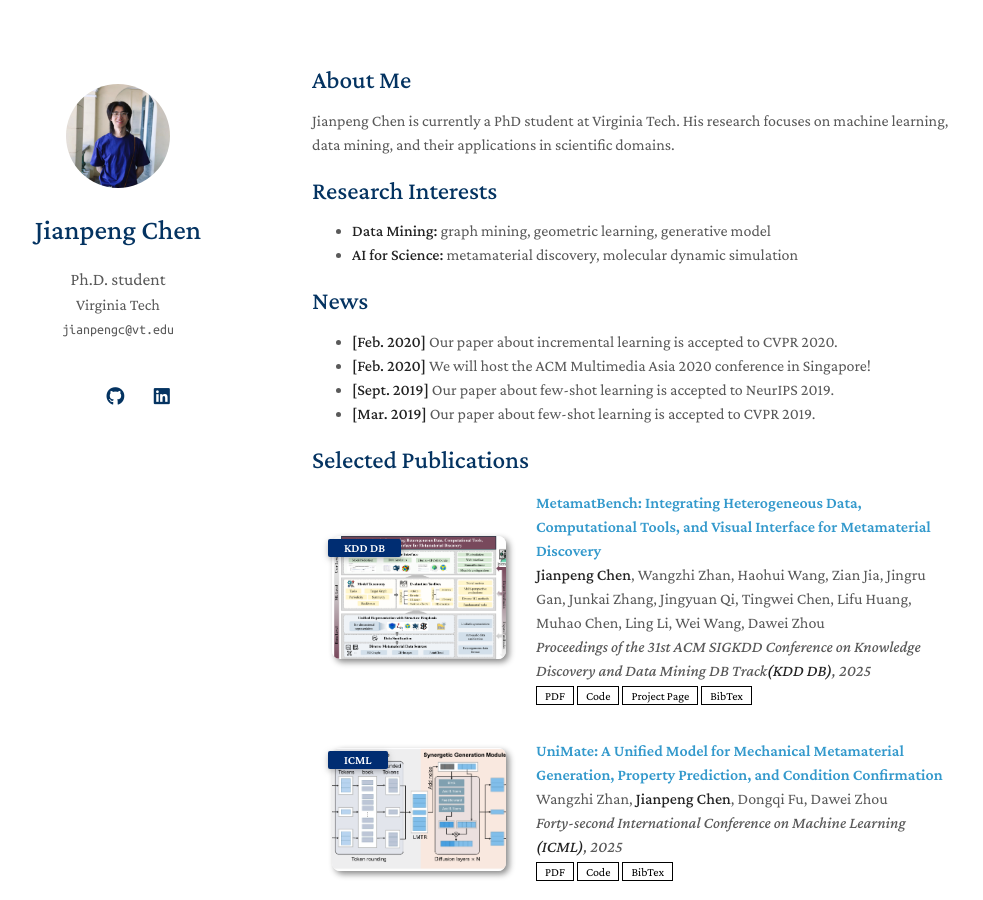
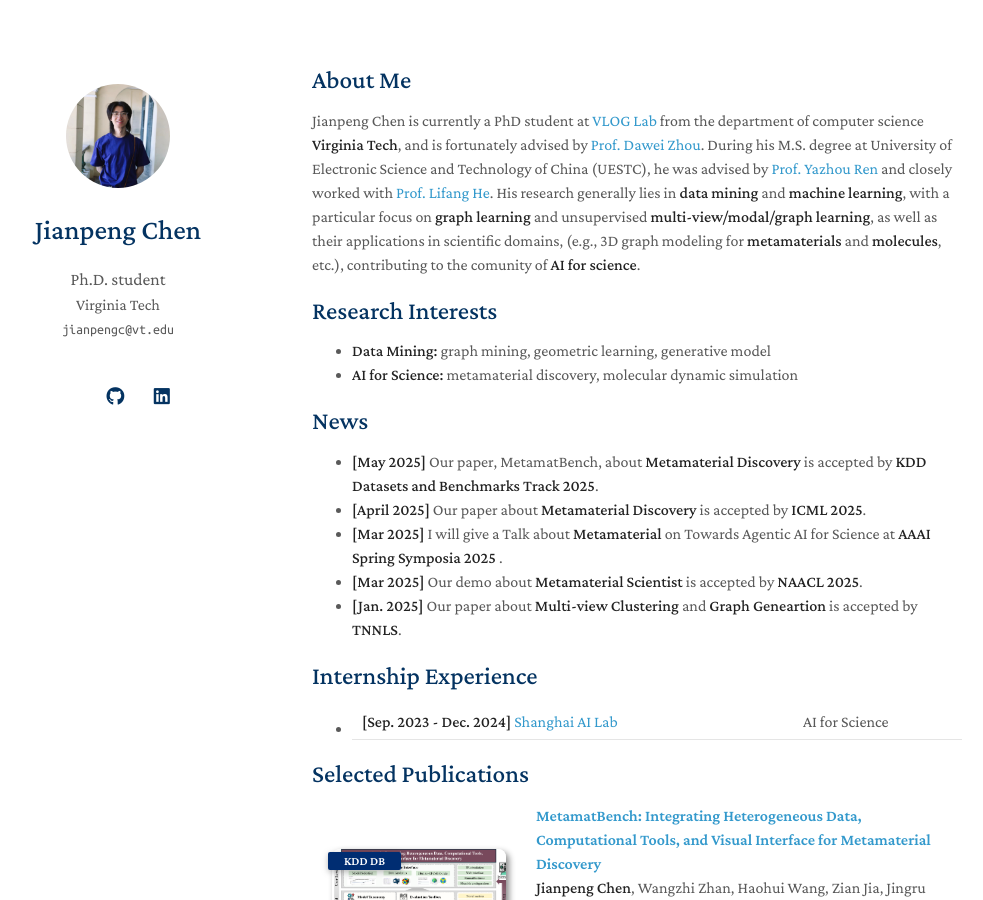
Before and after one commit to cjpcool/cjpcool.github.io, a Jekyll site: the page built from index.md, in a window 1280 px wide and 900 px high. Shown: the whole window, without its empty margins (158-1141 px from the left). Built offline with Jekyll 4.4.1, drawn with Linux system fonts in a browser that asks for light colours; a style sheet for code colours, icons or effects is not loaded; our own code applies the rules of GitHub Pages for plain Markdown files.

Commit message:
Update index.md

```diff
--- a/index.md
+++ b/index.md
@@ -4,7 +4,7 @@ layout: homepage
 
 ## About Me
 
-Jianpeng Chen is currently a PhD student at Virginia Tech. His research focuses on machine learning, data mining, and their applications in scientific domains.
+Jianpeng Chen is currently a PhD student at [VLOG Lab](https://sites.google.com/view/dawei-zhou/vlog-lab) from the department of computer science **Virginia Tech**, and is fortunately advised by [Prof. Dawei Zhou](https://sites.google.com/view/dawei-zhou/home?authuser=0). During his M.S. degree at University of Electronic Science and Technology of China (UESTC), he was advised by [Prof. Yazhou Ren](https://yazhou-ren.github.io/) and closely worked with [Prof. Lifang He](https://engineering.lehigh.edu/faculty/lifang-he). His research generally lies in **data mining** and **machine learning**, with a particular focus on **graph learning** and unsupervised **multi-view/modal/graph learning**, as well as their applications in scientific domains, (e.g., 3D graph modeling for **metamaterials** and **molecules**, etc.), contributing to the comunity of **AI for science**.
 
 
 ## Research Interests
@@ -14,10 +14,15 @@ Jianpeng Chen is currently a PhD student at Virginia Tech. His research focuses
 
 ## News
 
-- **[Feb. 2020]** Our paper about incremental learning is accepted to CVPR 2020.
-- **[Feb. 2020]** We will host the ACM Multimedia Asia 2020 conference in Singapore!
-- **[Sept. 2019]** Our paper about few-shot learning is accepted to NeurIPS 2019.
-- **[Mar. 2019]** Our paper about few-shot learning is accepted to CVPR 2019.
+- **[May 2025]** Our paper, MetamatBench, about **Metamaterial Discovery** is accepted by **KDD Datasets and Benchmarks Track 2025**.
+- **[April 2025]** Our paper about **Metamaterial Discovery** is accepted by **ICML 2025**.
+- **[Mar 2025]** I will give a Talk about **Metamaterial** on Towards Agentic AI for Science at **AAAI Spring Symposia 2025** .
+- **[Mar 2025]** Our demo about **Metamaterial Scientist**  is accepted by **NAACL 2025**.
+- **[Jan. 2025]** Our paper about **Multi-view Clustering** and **Graph Geneartion** is accepted by **TNNLS**.
+
+## Internship Experience
+- **[Sep. 2023 - Dec. 2024]** [Shanghai AI Lab](https://www.shlab.org.cn/) | AI for Science
+
 
 {% include_relative _includes/publications.md %}
 
```
